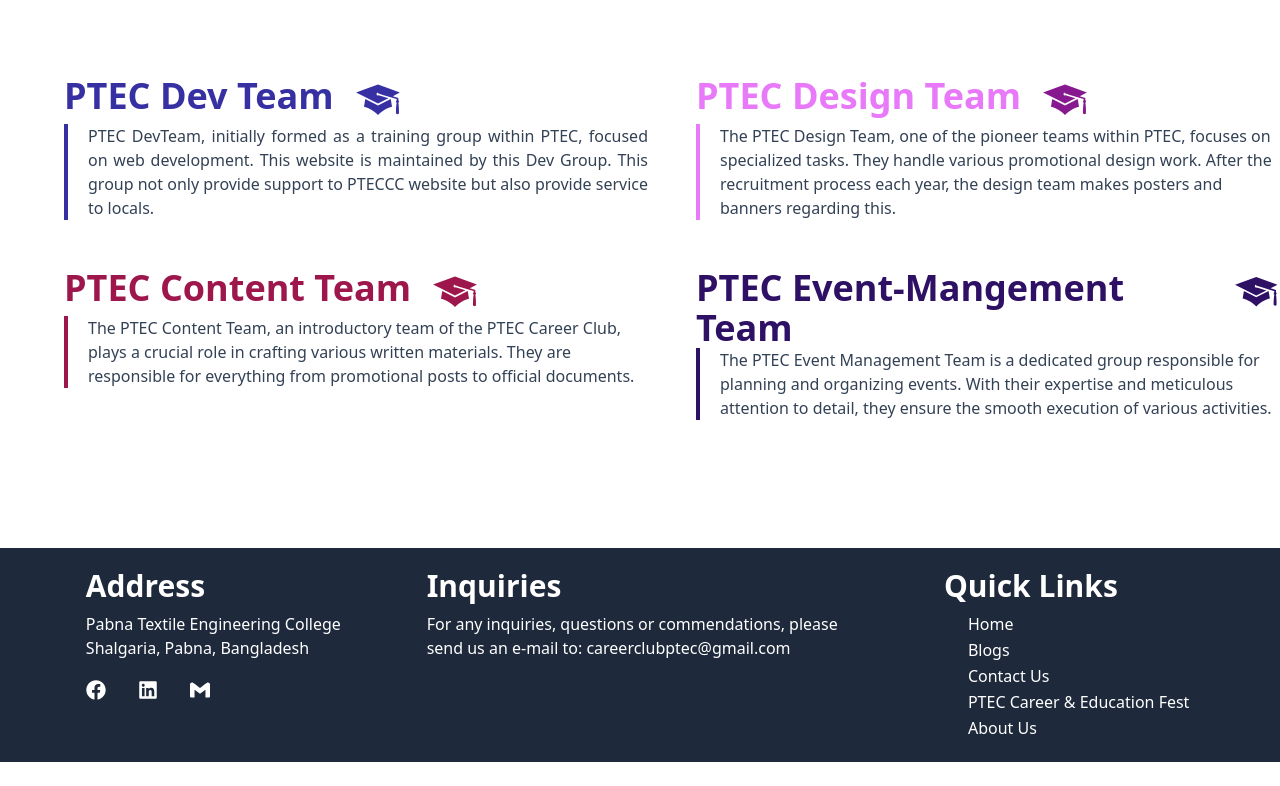
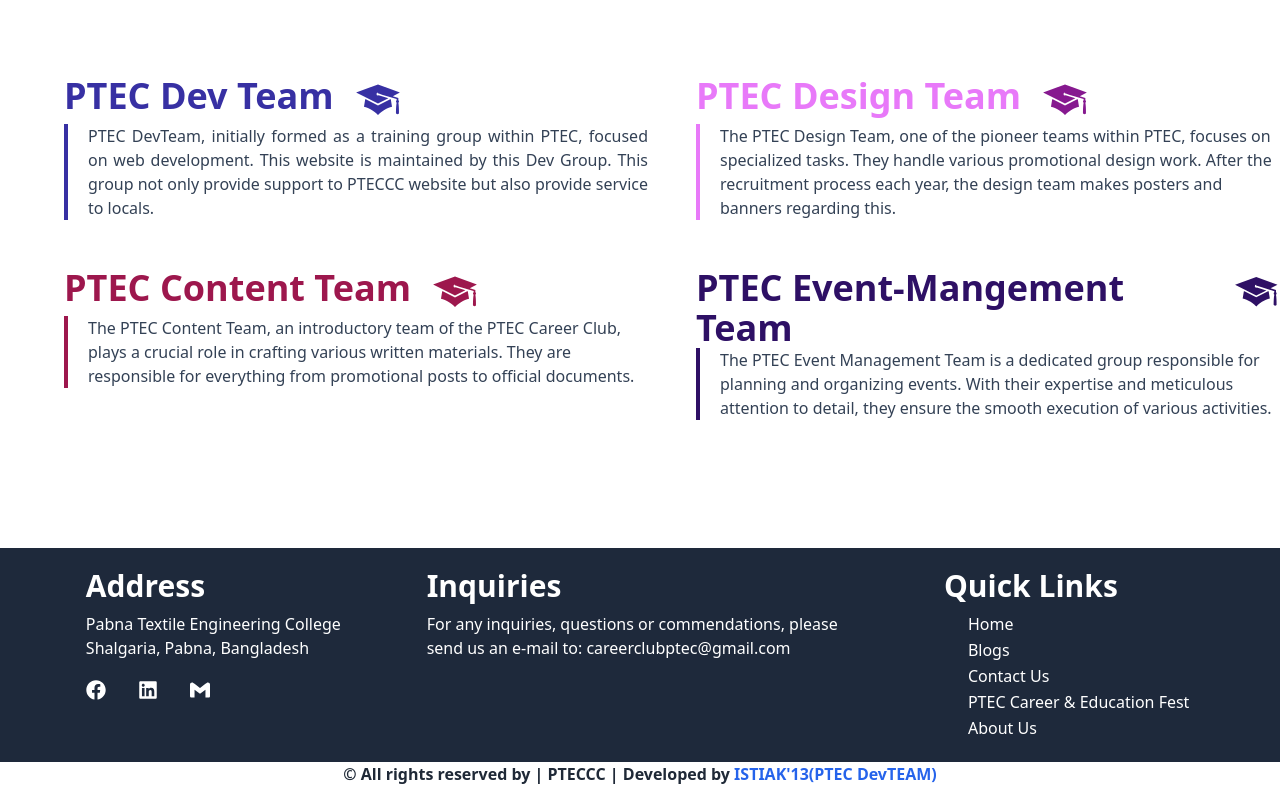
Before and after one commit to Juniorashraf02/pteccc, a Next.js app: page /aboutus in a window 1280 px wide. Shown: the part 1946-2732 px from the top of the page. Before the commit the page ends 2708 px from the top, so only its background shows below. Built offline with nearby package versions, Linux system fonts and the light colour scheme.

Commit message:
footer edited

```diff
--- a/src/components/Footer/Footer.tsx
+++ b/src/components/Footer/Footer.tsx
@@ -7,7 +7,8 @@ import { SiGmail } from "react-icons/si";
 
 const Footer = () => {
   return (
-    <div className="grid grid-cols-1 md:grid-cols-3 bg-slate-800 px-2 md:px-0 py-5 text-white">
+    <div>
+      <div className="grid grid-cols-1 md:grid-cols-3 bg-slate-800 px-2 md:px-0 py-5 text-white">
       <div className="md:mx-auto mb-5 md:mb-0">
         <h1 className="text-3xl font-bold mb-2">Address</h1>
         <div>
@@ -65,6 +66,16 @@ const Footer = () => {
         </ul>
       </div>
     </div>
+      <div className="bg-white text-gray-800 font-semibold text-center">
+        <p>&copy; All rights reserved by | PTECCC | Developed by <span></span>
+          <Link
+          href="/devTeam"
+          className="text-blue-600">
+          ISTIAK&apos;13(PTEC DevTEAM)
+          </Link>
+        </p>
+      </div>
+    </div>
   );
 };
 
```
